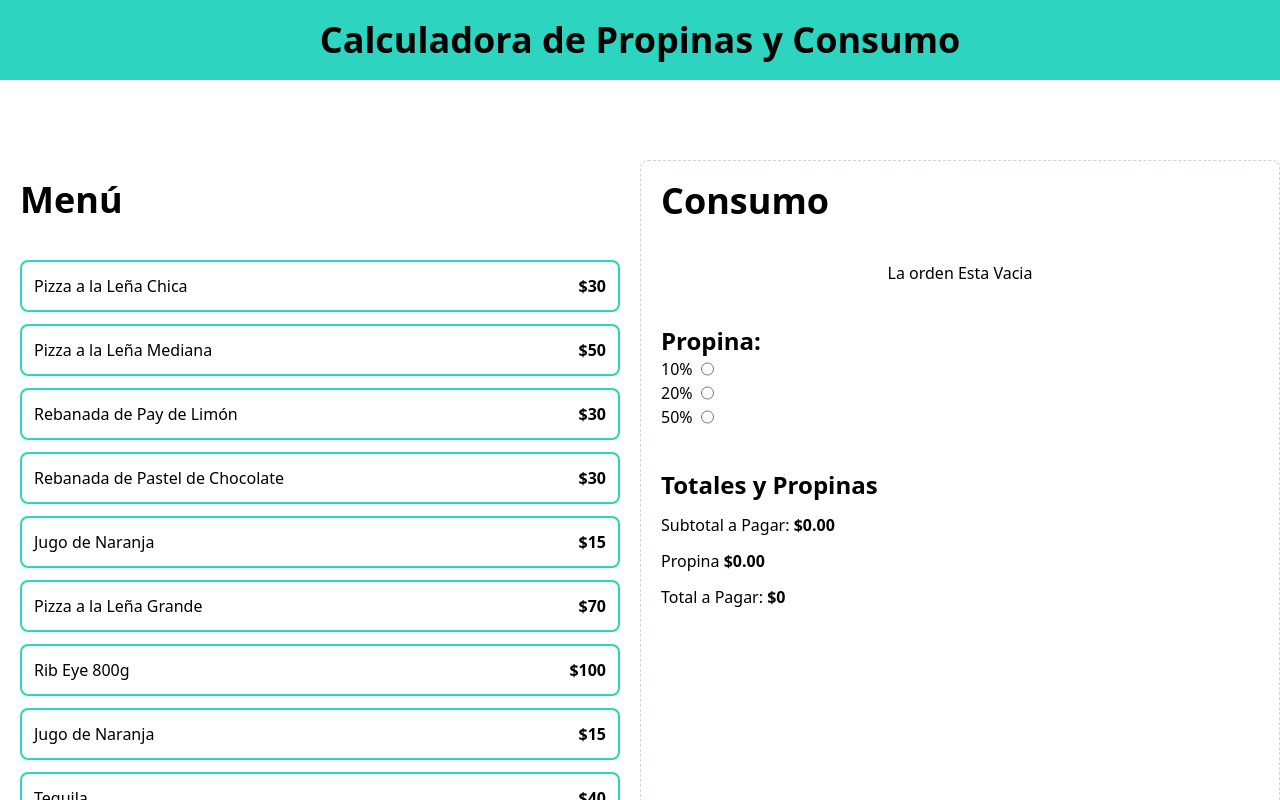
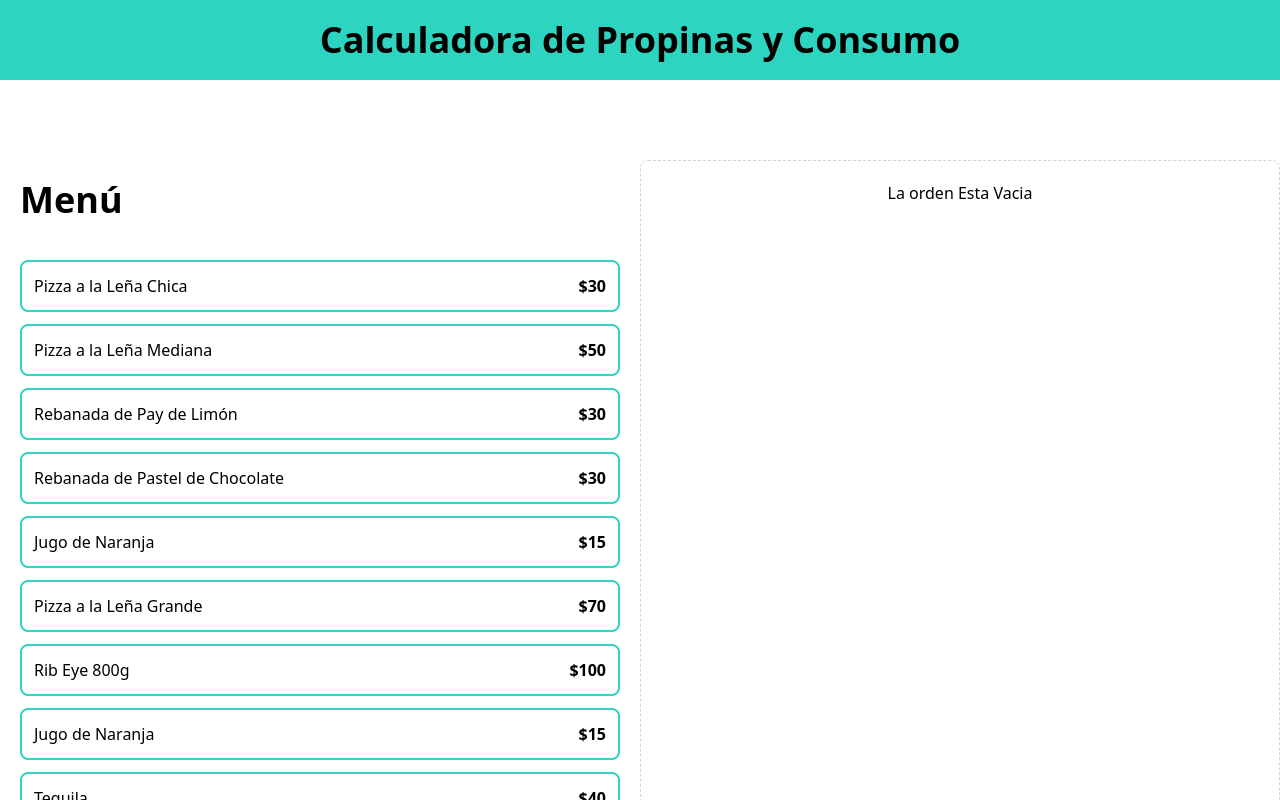
Before and after one commit to TheRoldo/calculadora_propinas, a React (Vite) app: page / in a window 1280 px wide. Shown: the top 800 px of the page. Built offline with nearby package versions, Linux system fonts and the light colour scheme.

Commit message:
Reiniciando la Orden

```diff
--- a/src/App.tsx
+++ b/src/App.tsx
@@ -7,7 +7,7 @@ import useOrder from "./hook/useOrder"
 
 function App() {
 
-  const { order, addItem, removeItem, tip, setTip } = useOrder()
+  const { order, tip, setTip, addItem, removeItem, placeOrder } = useOrder()
 
   return (
     <>
@@ -33,6 +33,8 @@ function App() {
         </div>
 
         <div className=" border border-dashed border-slate-300 p-5 rounded-lg space-y-10">
+          {order.length ? (
+            <>
               <OrderContents
                 order={order}
                 removeItem={removeItem}
@@ -40,12 +42,19 @@ function App() {
 
             <TipPercentageForm
               setTip={setTip}
+              tip={tip}
             />
 
             <OrderTotals
               order={order}
               tip={tip}
+              placeOrder={placeOrder}
             />
+            </>
+          ) : (
+            <p className=" text-center"> La orden Esta Vacia</p>
+          )}
+
         </div>
 
       </main>
--- a/src/components/OrderContents.tsx
+++ b/src/components/OrderContents.tsx
@@ -12,10 +12,7 @@ export default function OrderContents({order, removeItem} : OrderContentsProps)
         <h2 className=' font-black text-4xl'>Consumo</h2>
 
         <div className=" space-y-3 mt-10">
-            {order.length === 0 ?
-                    <p className=" text-center"> La orden Esta Vacia</p>
-                :(
-                    order.map(item => (
+            {order.map(item => (
                 <div key={item.id} className=" flex justify-between items-center border-t border-gray-200 py-5 last-of-type:border-b">
                     <div>
                         <p className=" text-lg">
@@ -28,7 +25,6 @@ export default function OrderContents({order, removeItem} : OrderContentsProps)
                     <button className=" bg-red-600 h-8 w-8 rounded-full text-white font-black" onClick={() => removeItem(item.id)}>X</button>
                 </div>
                 ))
-                )
             }
         </div>
     </div>
--- a/src/components/OrderTotals.tsx
+++ b/src/components/OrderTotals.tsx
@@ -4,14 +4,18 @@ import { formatCurrency } from "../helpers"
 
 type OrderTotalProps = {
     order: OrderItem[],
-    tip: number
+    tip: number,
+    placeOrder: () => void
 }
 
-function OrderTotals({order, tip}: OrderTotalProps) {
+function OrderTotals({order, tip, placeOrder}: OrderTotalProps) {
 
     const subTotalAmount = useMemo(() => order.reduce((total, item) => total + (item.quantity * item.price), 0), [order])
 
     const tipAmount = useMemo(() => subTotalAmount * tip, [tip, order])
+
+    const totalAmount = useMemo(() => subTotalAmount + tipAmount, [tip, order])
+
   return (
     <>
         <div className=" space-y-3">
@@ -21,12 +25,16 @@ function OrderTotals({order, tip}: OrderTotalProps) {
 
             <p>Propina {''} <span className="font-bold">{formatCurrency(tipAmount)}</span></p>
 
-            <p>Total a Pagar: {''} <span className="font-bold">$0</span></p>
+            <p>Total a Pagar: {''} <span className="font-bold">{formatCurrency(totalAmount)}</span></p>
 
         </div>
 
-        <button>
-
+        <button
+            className="w-full bg-black p-3 uppercase text-white font-bold mt-10 disabled:opacity-10"
+            disabled={totalAmount === 0}
+            onClick={placeOrder}
+        >
+            Guardar Orden
         </button>
     </>
   )
--- a/src/components/TipPercentageForm.tsx
+++ b/src/components/TipPercentageForm.tsx
@@ -19,24 +19,26 @@ const tipOptions = [
   ]
 
 type TipPercentageFormProps = {
-    setTip: Dispatch<SetStateAction<number>>
+    setTip: Dispatch<SetStateAction<number>>,
+    tip: number
 }
 
-function TipPercentageForm({setTip}: TipPercentageFormProps) {
+function TipPercentageForm({setTip, tip}: TipPercentageFormProps) {
   return (
     <div>
         <h3 className="font-black text-2xl">Propina:</h3>
 
         <form>
-            {tipOptions.map(tip => (
-                <div key={tip.id} className="flex gap-2">
-                    <label htmlFor={tip.id}>{tip.label}</label>
+            {tipOptions.map(tipOption => (
+                <div key={tipOption.id} className="flex gap-2">
+                    <label htmlFor={tipOption.id}>{tipOption.label}</label>
                     <input
-                        id={tip.id}
+                        id={tipOption.id}
                         type="radio"
                         name="tip"
-                        value={tip.value}
+                        value={tipOption.value}
                         onChange={ e => setTip(+e.target.value)}
+                        checked={tipOption.value === tip}
                     />
                 </div>
             ))}
--- a/src/hook/useOrder.ts
+++ b/src/hook/useOrder.ts
@@ -25,11 +25,17 @@ export default function useOrder() {
         setOrder(order.filter(item => item.id !== id))
     }
 
+    const placeOrder = () => {
+        setOrder([])
+        setTip(0)
+    }
+
     return {
         order,
         tip,
         setTip,
         addItem,
-        removeItem
+        removeItem,
+        placeOrder
     }
 }
```
Lines whose indentation alone changed are shown as unchanged.
